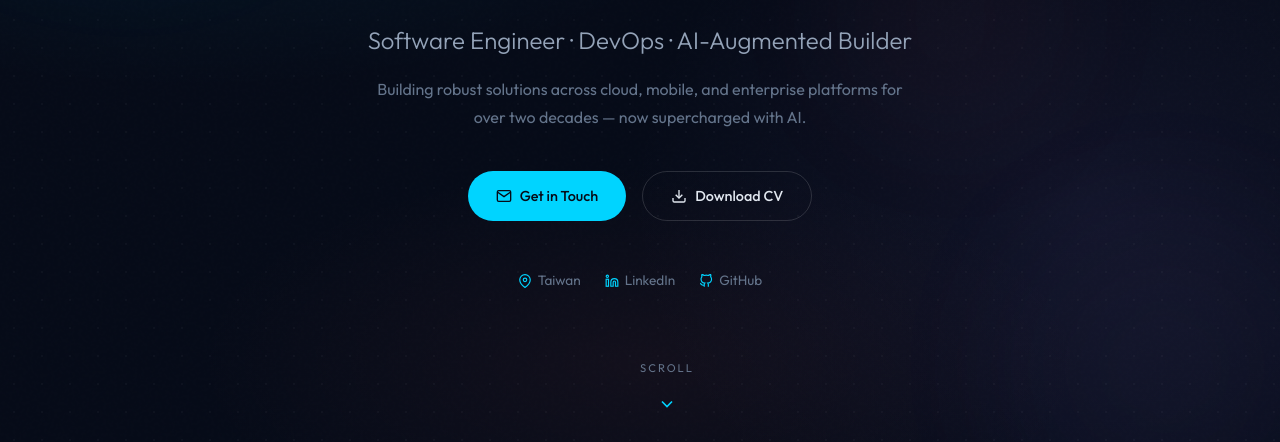
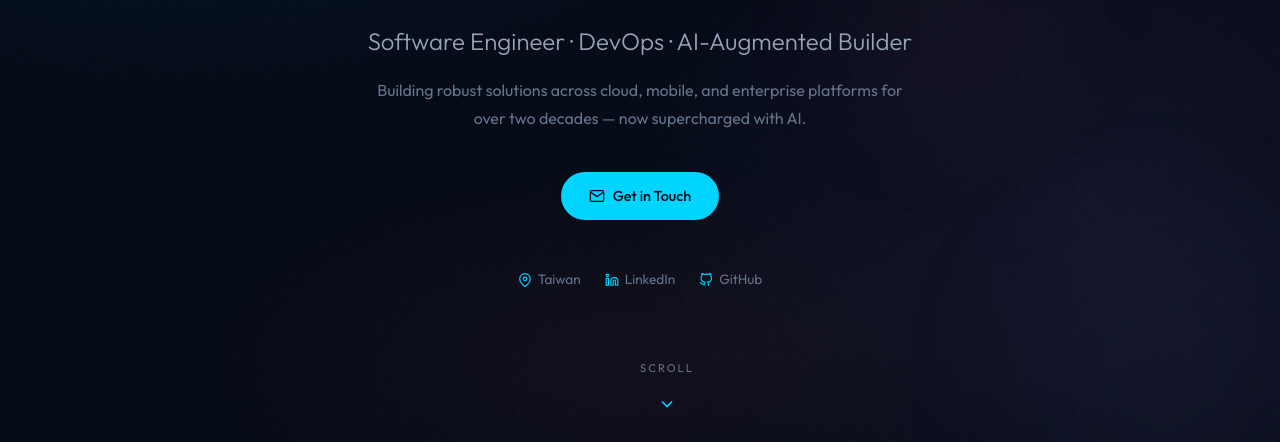
Before and after one commit to heyjoey/heyjoey.github.io, a plain HTML site: page index.html in a window 1280 px wide. Shown: the part 358-800 px from the top of the page. Drawn offline with Linux system fonts and the light colour scheme.

Commit message:
Get in Touch CTA

```diff
--- a/index.html
+++ b/index.html
@@ -1092,10 +1092,6 @@
                     <svg width="16" height="16" viewBox="0 0 24 24" fill="none" stroke="currentColor" stroke-width="2"><path d="M4 4h16c1.1 0 2 .9 2 2v12c0 1.1-.9 2-2 2H4c-1.1 0-2-.9-2-2V6c0-1.1.9-2 2-2z"/><polyline points="22,6 12,13 2,6"/></svg>
                     Get in Touch
                 </a>
-                <a href="Jason_CV.pdf" download class="btn btn-ghost">
-                    <svg width="16" height="16" viewBox="0 0 24 24" fill="none" stroke="currentColor" stroke-width="2"><path d="M21 15v4a2 2 0 0 1-2 2H5a2 2 0 0 1-2-2v-4"/><polyline points="7 10 12 15 17 10"/><line x1="12" y1="15" x2="12" y2="3"/></svg>
-                    Download CV
-                </a>
             </div>
 
             <div class="hero-meta">
```
